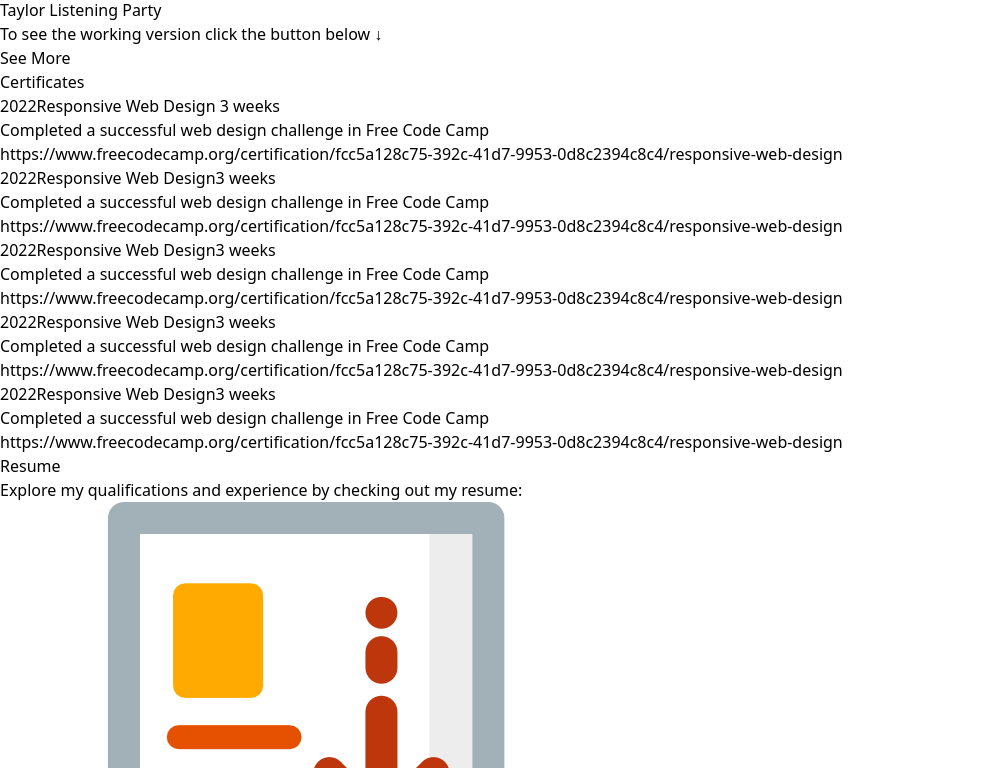
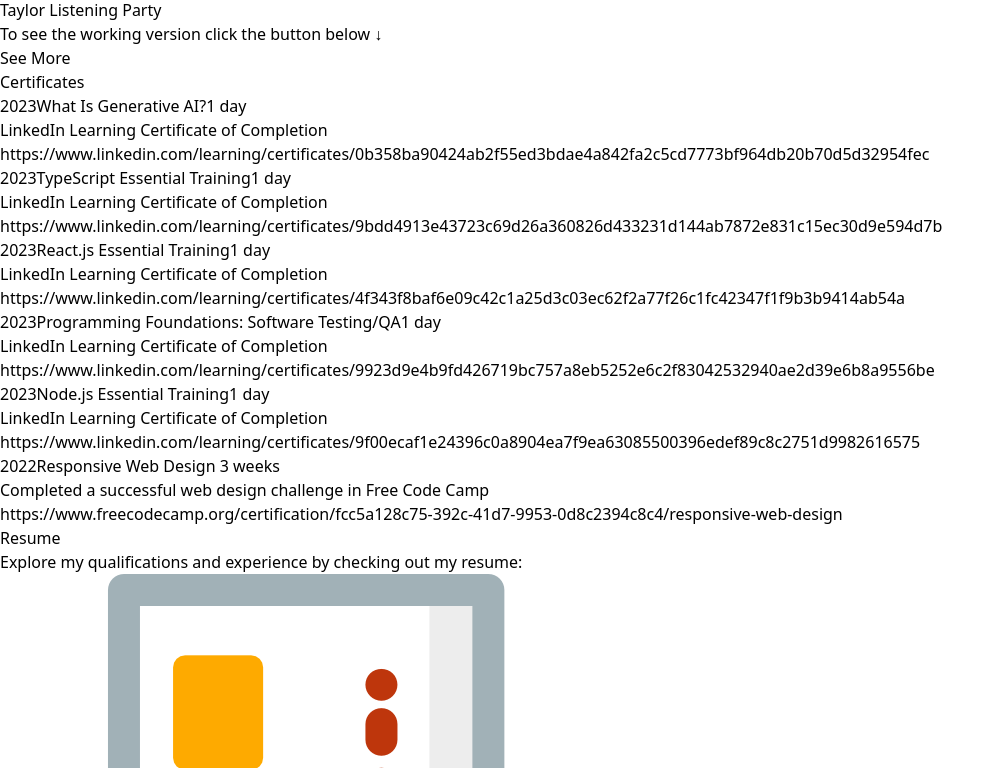
Before and after one commit to pastaChaeng/Portfolio, a React (Vite) app in the folder personal-port/: page / in a window 1280 px wide. Shown: the part 5552-6320 px from the top of the page, without its empty margins (0-1005 px from the left). Built offline with nearby package versions, Linux system fonts and the light colour scheme.

Commit message:
fix: change certs & link functionality

```diff
--- a/personal-port/src/components/CertItems.jsx
+++ b/personal-port/src/components/CertItems.jsx
@@ -1,20 +1,22 @@
-import React from 'react'
+import React from 'react';
 
-const CertItems = ({year, title, duration, description, link}) => {
+const CertItems = ({ year, title, duration, description, link }) => {
   return (
     <ol className='flex flex-col md:flex-row relative border-l border-l border-stone-500 font-bold text-white/50'>
       <li className='mb-10 ml-4'>
         <div className='absolute w-3 h-3 bg-stone-200 rounded-full mt-1.5 -left-1.5 border-white '/>
         <p className='flex flex-wrap gap-4 flex-row items-center justify-start text-xs md:text-sm'>
-            <span className='inline-block px-2 py-1 font-semibold text-black bg-white/70 rounded-md'>{year}</span>
-            <span className='text-lg font-semibold text-white/70'>{title}</span>
-            <span className='my-2 text-base font-normal text-stone-500'>{duration}</span>
+          <span className='inline-block px-2 py-1 font-semibold text-black bg-white/70 rounded-md'>{year}</span>
+          <span className='text-lg font-semibold text-white/70'>{title}</span>
+          <span className='my-2 text-base font-normal text-stone-500'>{duration}</span>
         </p>
         <p>{description}</p>
-        <p className='cursor-pointer underline'>{link}</p>
+        <a href={link} className='cursor-pointer underline text-sky-900 hover:text-blue-200' target='_blank' rel='noopener noreferrer'>
+          {link}
+        </a>
       </li>
     </ol>
-  )
-}
+  );
+};
 
-export default CertItems
+export default CertItems;
--- a/personal-port/src/components/Certs.jsx
+++ b/personal-port/src/components/Certs.jsx
@@ -2,45 +2,52 @@
 import CertItems from './CertItems'
 
 const data = [{
+    year: '2023',
+    title: 'What Is Generative AI?',
+    duration: '1 day',
+    description: 'LinkedIn Learning Certificate of Completion',
+    link: 'https://www.linkedin.com/learning/certificates/0b358ba90424ab2f55ed3bdae4a842fa2c5cd7773bf964db20b70d5d32954fec',
+},
+
+{
+    year: '2023',
+    title: 'TypeScript Essential Training',
+    duration: '1 day',
+    description: 'LinkedIn Learning Certificate of Completion',
+    link: 'https://www.linkedin.com/learning/certificates/9bdd4913e43723c69d26a360826d433231d144ab7872e831c15ec30d9e594d7b',
+},
+
+{
+    year: '2023',
+    title: 'React.js Essential Training',
+    duration: '1 day',
+    description: 'LinkedIn Learning Certificate of Completion',
+    link: 'https://www.linkedin.com/learning/certificates/4f343f8baf6e09c42c1a25d3c03ec62f2a77f26c1fc42347f1f9b3b9414ab54a',
+},
+
+{
+    year: '2023',
+    title: 'Programming Foundations: Software Testing/QA',
+    duration: '1 day',
+    description: 'LinkedIn Learning Certificate of Completion',
+    link: 'https://www.linkedin.com/learning/certificates/9923d9e4b9fd426719bc757a8eb5252e6c2f83042532940ae2d39e6b8a9556be',
+},
+
+{
+  year: '2023',
+  title: 'Node.js Essential Training',
+  duration: '1 day',
+  description: 'LinkedIn Learning Certificate of Completion',
+  link: 'https://www.linkedin.com/learning/certificates/9f00ecaf1e24396c0a8904ea7f9ea63085500396edef89c8c2751d9982616575',
+},
+
+{
     year: '2022',
     title: 'Responsive Web Design ',
     duration: '3 weeks',
     description: 'Completed a successful web design challenge in Free Code Camp',
     link: 'https://www.freecodecamp.org/certification/fcc5a128c75-392c-41d7-9953-0d8c2394c8c4/responsive-web-design',
 },
-
-{
-    year: '2022',
-    title: 'Responsive Web Design',
-    duration: '3 weeks',
-    description: 'Completed a successful web design challenge in Free Code Camp',
-    link: 'https://www.freecodecamp.org/certification/fcc5a128c75-392c-41d7-9953-0d8c2394c8c4/responsive-web-design',
-},
-
-{
-    year: '2022',
-    title: 'Responsive Web Design',
-    duration: '3 weeks',
-    description: 'Completed a successful web design challenge in Free Code Camp',
-    link: 'https://www.freecodecamp.org/certification/fcc5a128c75-392c-41d7-9953-0d8c2394c8c4/responsive-web-design',
-},
-
-{
-    year: '2022',
-    title: 'Responsive Web Design',
-    duration: '3 weeks',
-    description: 'Completed a successful web design challenge in Free Code Camp',
-    link: 'https://www.freecodecamp.org/certification/fcc5a128c75-392c-41d7-9953-0d8c2394c8c4/responsive-web-design',
-},
-
-{
-    year: '2022',
-    title: 'Responsive Web Design',
-    duration: '3 weeks',
-    description: 'Completed a successful web design challenge in Free Code Camp',
-    link: 'https://www.freecodecamp.org/certification/fcc5a128c75-392c-41d7-9953-0d8c2394c8c4/responsive-web-design',
-},
-
 
 ]
 const Certs = () => {
--- a/personal-port/src/components/Footer.jsx
+++ b/personal-port/src/components/Footer.jsx
@@ -19,7 +19,7 @@
           </ul>
           </div>
         <hr className="my-6 border-gray-200 sm:mx-auto dark:border-gray-700 lg:my-8" />
-        <span className="block text-sm text-gray-500 dark:text-gray-400">© 2023 <a className="hover:underline">AJN™</a>. All Rights Reserved.</span>
+        <span className="block text-sm text-gray-500 dark:text-gray-400">© 2023 <a className="hover:underline">AJN </a>| All Rights Reserved.</span>
     </div>
 
     </div>
```
